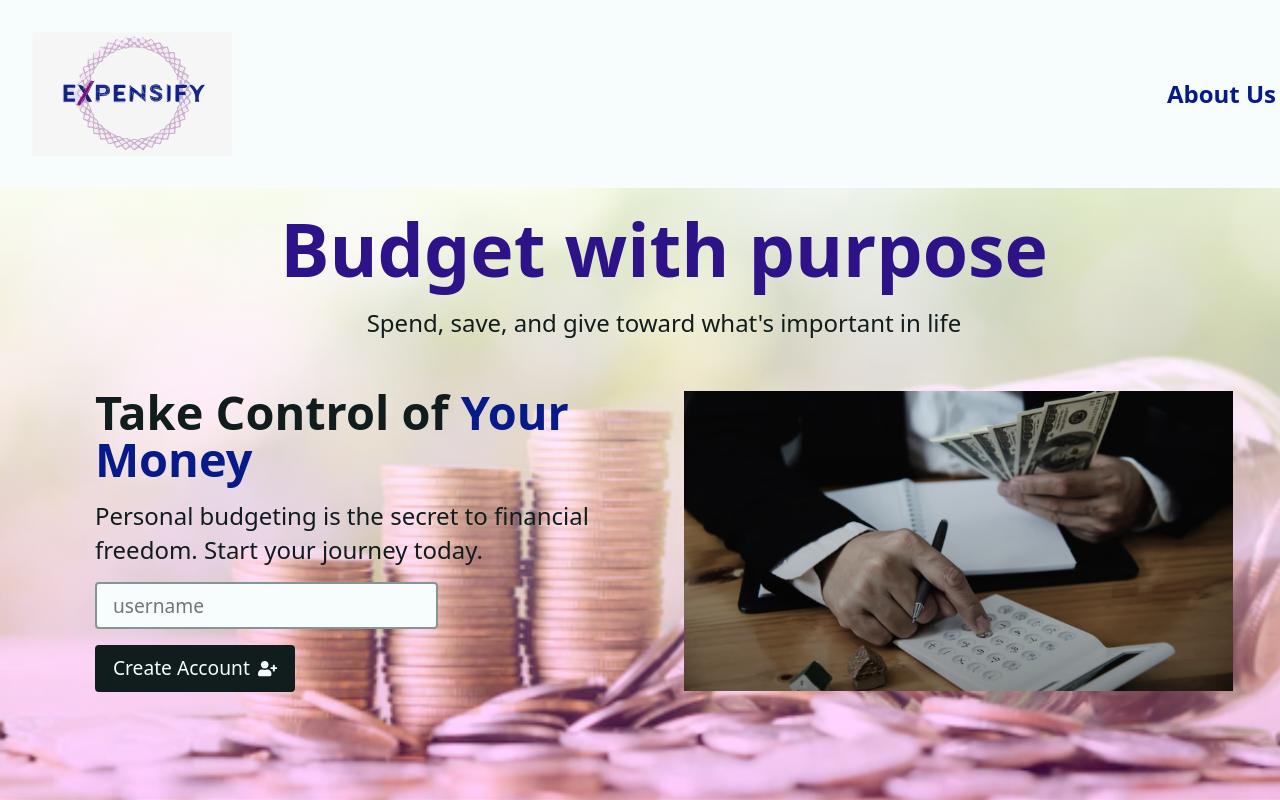
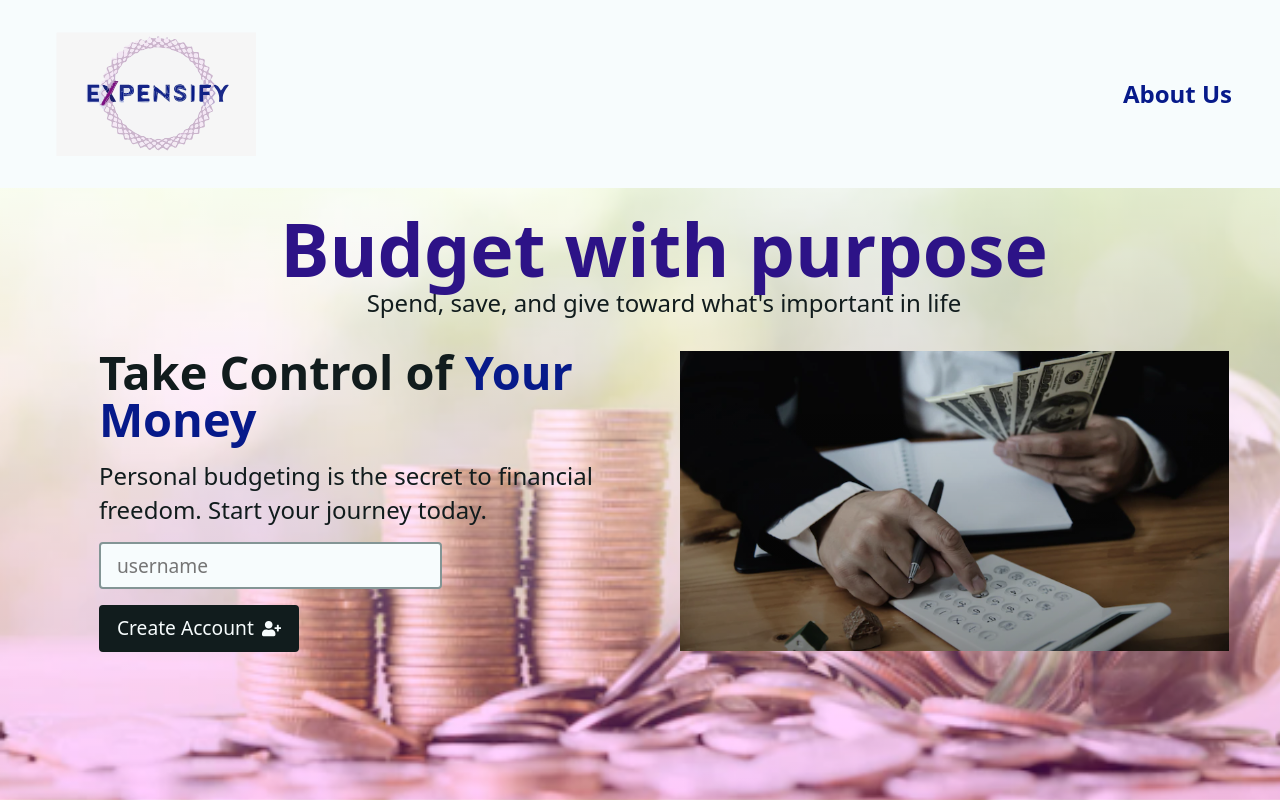
Before and after one commit to ochosteve08/Expensify, a React (Vite) app: page / in a window 1280 px wide. Shown: the top 800 px of the page. Built offline with nearby package versions, Linux system fonts and the light colour scheme.

Commit message:
add router action for dashboard

```diff
--- a/src/App.css
+++ b/src/App.css
@@ -1,4 +1,4 @@
-/* ⚠️ CSS optimized for the tutorial, not for expanding to a larger site. ⚠️ */
+
 
 *,
 *::before,
@@ -67,6 +67,8 @@ body {
   -webkit-text-size-adjust: 100%;
   background-color: hsl(var(--bkg));
   color: hsl(var(--text));
+  width: 100vw;
+  overflow-x: hidden;
 }
 
 /* typography */
@@ -306,10 +308,11 @@ nav {
   -webkit-box-align: center;
   -ms-flex-align: center;
   align-items: center;
-  width: 100%;
+  width: 100vw;
   padding: var(--space-md);
   max-width: 1500px;
   margin-inline: auto;
+  margin:0 auto;
 }
 
 nav a {
@@ -387,7 +390,7 @@ select {
   -ms-flex-pack: center;
   width: 100vw;
 
-  gap: var(--space-xl);
+  gap: var(--space-lg);
 }
 
 .intro div {
@@ -615,7 +618,7 @@ transform: scale(1.1);
 .about{
   color: #071a8a;
   font-weight: bold;
-  margin-right: 20px;
+  margin-right: 40px;
 }
 
 .about:hover{
--- a/src/App.jsx
+++ b/src/App.jsx
@@ -2,7 +2,7 @@ import { createBrowserRouter, RouterProvider } from "react-router-dom";
 import "./App.css";
 import Error from "./pages/Error";
 import Main, { MainLoader } from "./layout/Main";
-import Dashboard, { DashboardLoader } from "./pages/Dashboard";
+import Dashboard, { DashboardAction, DashboardLoader } from "./pages/Dashboard";
 import About from "./components/About";
 import { LogoutAction } from "./actions/Logout";
 import { ToastContainer } from "react-toastify";
@@ -19,6 +19,7 @@ const router = createBrowserRouter([
         index: true,
         element: <Dashboard />,
         loader: DashboardLoader,
+        action: DashboardAction,
         errorElement: <Error />,
       },
       {
--- a/src/components/Landing.jsx
+++ b/src/components/Landing.jsx
@@ -1,6 +1,9 @@
 import { Form } from "react-router-dom";
 import { FaUserPlus } from "react-icons/fa";
 import Slider from "./Slider";
+
+
+
 
 const Landing = () => {
   return (
@@ -13,11 +16,11 @@ const Landing = () => {
           flexDirection: "column",
           justifyContent: "center",
           alignItems: "center",
-          height: "100%", // Adjust the height value accordingly if you have a specific height in mind
+          height: "100%",
         }}
       >
         <h1 style={{ color: "#2d1387" }}>Budget with purpose</h1>
-        <p style={{ padding: "20px" }}>
+        <p>
           Spend, save, and give toward what&apos;s important in life
         </p>
       </div>
--- a/src/components/Nav.jsx
+++ b/src/components/Nav.jsx
@@ -10,7 +10,7 @@ const Nav = ({ username }) => {
         <img className="logo" width={200} src={logo} alt="" />
       </NavLink>
       <NavLink to={"/about"}>
-        <div className="about">About Us</div>
+        <h3 className="about">About Us</h3>
       </NavLink>
       {username && (
         <Form
--- a/src/layout/Main.jsx
+++ b/src/layout/Main.jsx
@@ -11,6 +11,7 @@ export const MainLoader = () => {
 
 const Main = () => {
   const { username } = useLoaderData();
+  console.log(username)
 
   return (
     <div className="layout">
--- a/src/pages/Dashboard.jsx
+++ b/src/pages/Dashboard.jsx
@@ -1,21 +1,29 @@
 import { useLoaderData } from "react-router-dom";
 import { fetchData } from "../helpers";
 import Landing from "../components/Landing";
+import { toast } from "react-toastify";
 
 export const DashboardLoader = () => {
   const username = fetchData("username");
   return { username };
 };
 
+export const DashboardAction = async ({ request }) => {
+  const data = await request.formData();
+  const formData = Object.fromEntries(data);
+  try {
+    localStorage.setItem("username", JSON.stringify(formData.username));
+    return toast.info(`Welcome, ${formData.username}`);
+  } catch (e) {
+    throw new Error("There was a problem creating your account.");
+  }
+};
+
 const Dashboard = () => {
   const { username } = useLoaderData();
+  console.log(username);
 
-  return (
-    <div>
-      {username ? <p>{username}</p>: <Landing/> }
-
-    </div>
-  );
+  return <div>{username ? <p>{username}</p> : <Landing />}</div>;
 };
 
 export default Dashboard;
```
